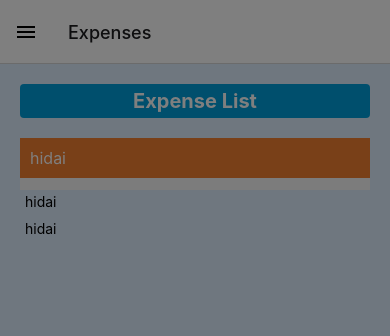
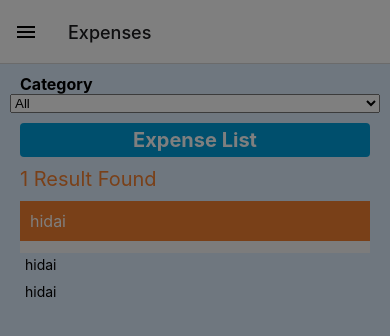
Before and after one commit to Affan-habib/B23-Expense-Calc, a React Native app: screen /Expenses in a window 390 px wide. Shown: the top 336 px of the page. Built offline with nearby package versions, Linux system fonts and the light colour scheme.

Commit message:
filter by category done

```diff
--- a/src/screens/AddExpense.js
+++ b/src/screens/AddExpense.js
@@ -17,6 +17,7 @@ import Button from "../components/Button";
 import { color } from "react-native-reanimated";
 export default function AddExpense() {
   const dispatch = useDispatch();
+
   const categories = useSelector((state) => state.categories);
   const pickerRef = useRef();
 
@@ -91,7 +92,7 @@ export default function AddExpense() {
                   <Text
                     style={{
                       fontSize: 14,
-                      color: colors.primary,
+                      color: colors.danger,
                       marginBottom: 15,
                     }}
                   >
@@ -113,7 +114,7 @@ export default function AddExpense() {
                   <Text
                     style={{
                       fontSize: 14,
-                      color: colors.primary,
+                      color: colors.danger,
                       marginBottom: 15,
                     }}
                   >
@@ -147,6 +148,7 @@ const styles = StyleSheet.create({
     borderColor: colors.primary,
     borderWidth: 1,
     marginBottom: 10,
+    backgroundColor: "white",
   },
   picker: {
     padding: 10,
--- a/src/screens/Expenses.js
+++ b/src/screens/Expenses.js
@@ -1,8 +1,9 @@
-import { View, FlatList, StyleSheet, Text, StatusBar } from "react-native";
-import React from "react";
+import React, { useState, useRef, useEffect } from "react";
+import { View, FlatList, StyleSheet, Text } from "react-native";
 import { useSelector } from "react-redux";
 import Card from "../components/Card";
 import { colors } from "../styles/Colors";
+import { Picker } from "@react-native-picker/picker";
 const Item = ({ item }) => (
   <Card
     key={item.id}
@@ -14,12 +15,54 @@ const Item = ({ item }) => (
 );
 export default function ExpnseList() {
   const expenses = useSelector((state) => state.expenses);
+  const categories = useSelector((state) => state.categories);
+  const [data, setData] = useState(expenses);
+  const [category, setCategory] = useState("All");
+  const pickerRef = useRef();
+
+  function open() {
+    pickerRef.current.focus();
+  }
+
+  function close() {
+    pickerRef.current.blur();
+  }
+  console.log(category);
+  useEffect(() => {
+    if (category == "All") {
+      setData(expenses);
+    } else {
+      const filteredExpense = expenses.filter(
+        (expenses) => expenses.category == category
+      );
+      setData(filteredExpense);
+    }
+  }, [category]);
   return (
-    <View style={{backgroundColor: colors.secondary, padding: 10, flex: 1}}>
+    <View style={{ backgroundColor: colors.secondary, padding: 10, flex: 1 }}>
+      <Text style={{ fontSize: 16, marginLeft: 10, fontWeight: "bold" }}>
+        Category
+      </Text>
+      <Picker
+        ref={pickerRef}
+        selectedValue={category}
+        mode="dropdown"
+        style={styles.picker}
+        onValueChange={(itemValue, itemIndex) => setCategory(itemValue)}
+        placeholder="Select Category"
+      >
+        <Picker.Item label="All" value="All" />
+        {categories.map((c, index) => (
+          <Picker.Item key={index} label={c} value={c} />
+        ))}
+      </Picker>
       <Text style={styles.list}>Expense List</Text>
+      <Text style={{ fontSize: 20, color: colors.info, marginLeft: 10 }}>
+        {data.length} Result Found
+      </Text>
       <FlatList
         numColumns={1}
-        data={expenses}
+        data={data}
         renderItem={Item}
         keyExtractor={(item) => item.id}
       />
```
